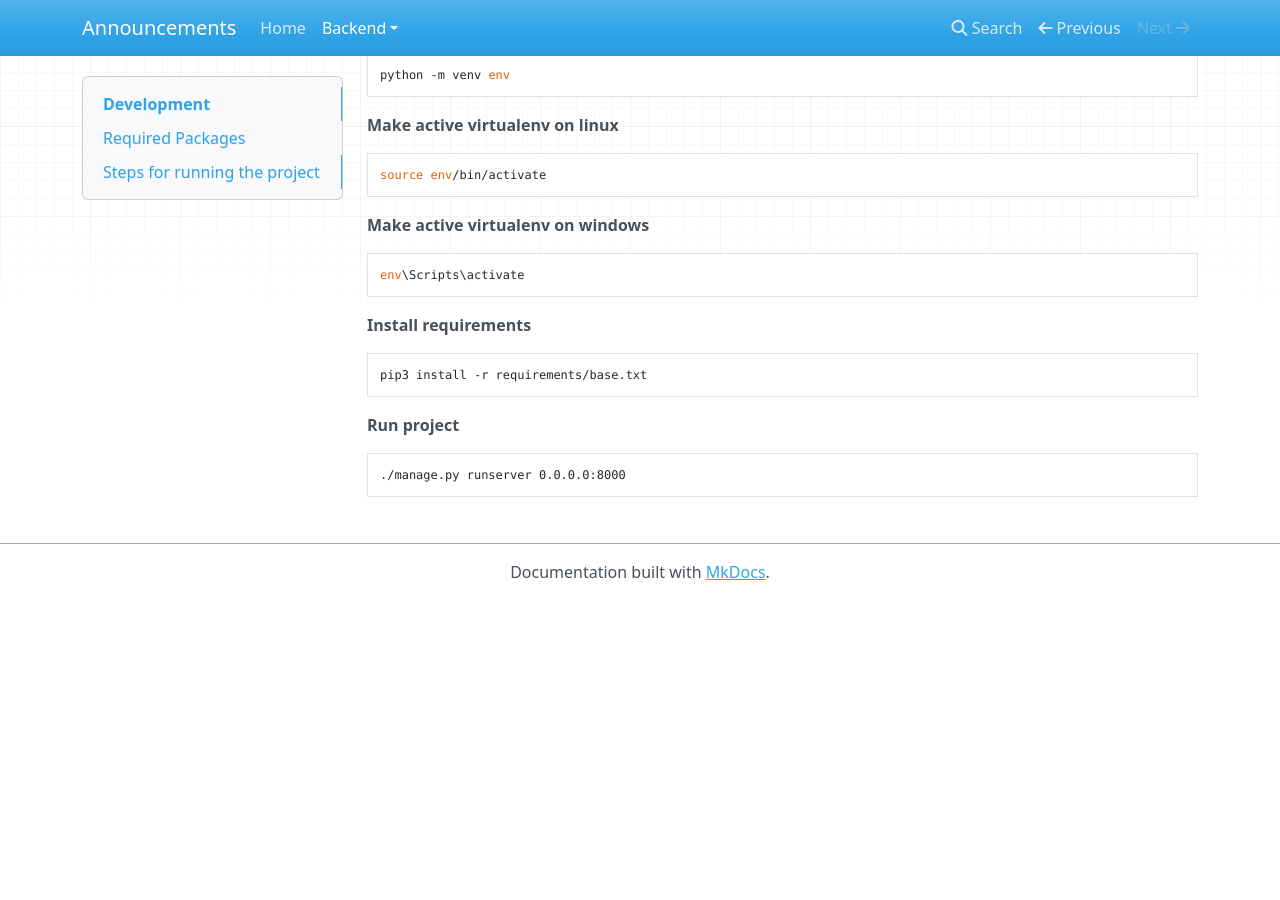
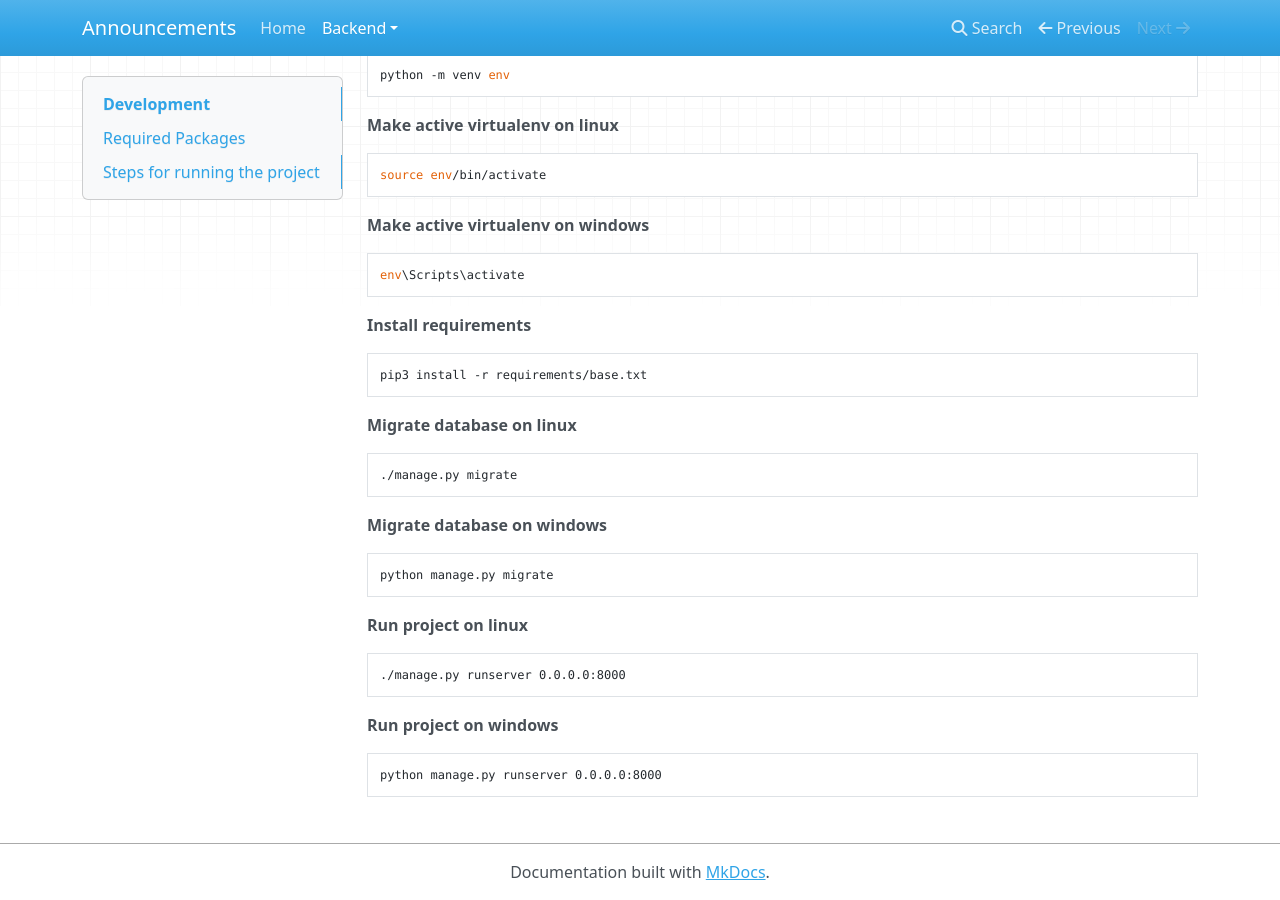
Before and after one commit to kaganndemirr/announcement-project, an MkDocs documentation site: the page built from docs/backend/development.md, in a window 1280 px wide and 900 px high, scrolled down 914 px. Built offline with MkDocs 1.6.1, drawn with Linux system fonts in a browser that asks for light colours; nearby versions of some CDN libraries; before the commit the page ends 1514 px from its top, so only the background shows below that.

Commit message:
development page improved

````diff
--- a/docs/backend/development.md
+++ b/docs/backend/development.md
@@ -60,7 +60,22 @@ env\Scripts\activate
 pip3 install -r requirements/base.txt
 ```
 
-**Run project**
+**Migrate database on linux**
+```bash
+./manage.py migrate
+```
+
+**Migrate database on windows**
+```bash
+python manage.py migrate
+```
+
+**Run project on linux**
 ```bash
 ./manage.py runserver 0.0.0.0:8000
 ```
+
+**Run project on windows**
+```bash
+python manage.py runserver 0.0.0.0:8000
+```
````
